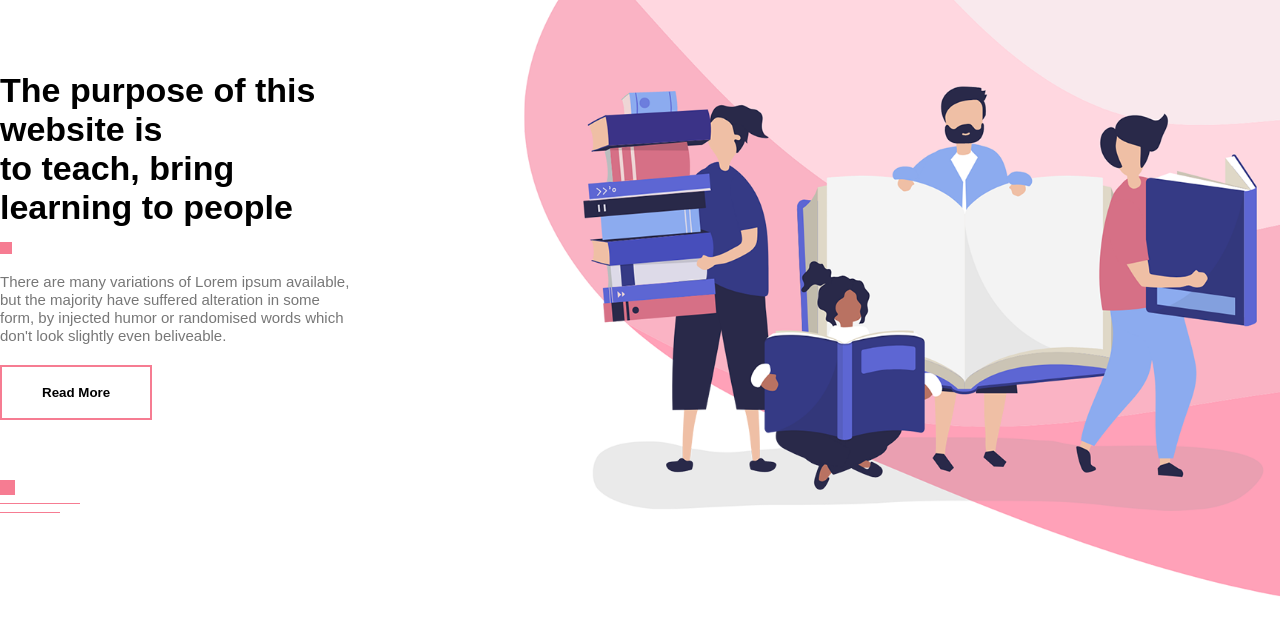
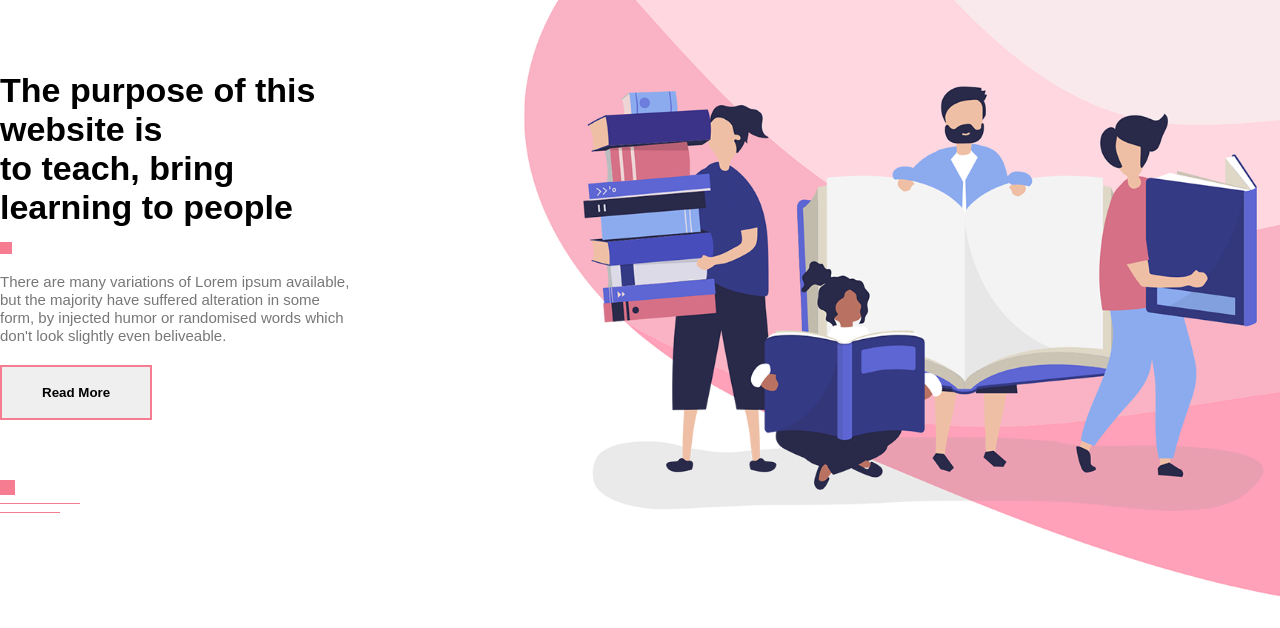
Before and after one commit to Robertpaschal/complete-web-develpment, a plain HTML site: page index.html in a window 1280 px wide. Shown: the part 172-800 px from the top of the page. Drawn offline with Linux system fonts and the light colour scheme.

Commit message:
first commit, subesquently your commit message should be very descriptive. It should describe the feature or task or bug you just fixed or worked on.Give me a thumbs up if you understand. Ok good

```diff
--- a/index.css
+++ b/index.css
@@ -30,7 +30,7 @@
 }
 .common-btn{
     padding: 18px 40px;
-    background: transparent;
+    background: transpaterent;
     outline:  none;
     border: 2px solid #f67c92;
     font-weight: bold;
```
